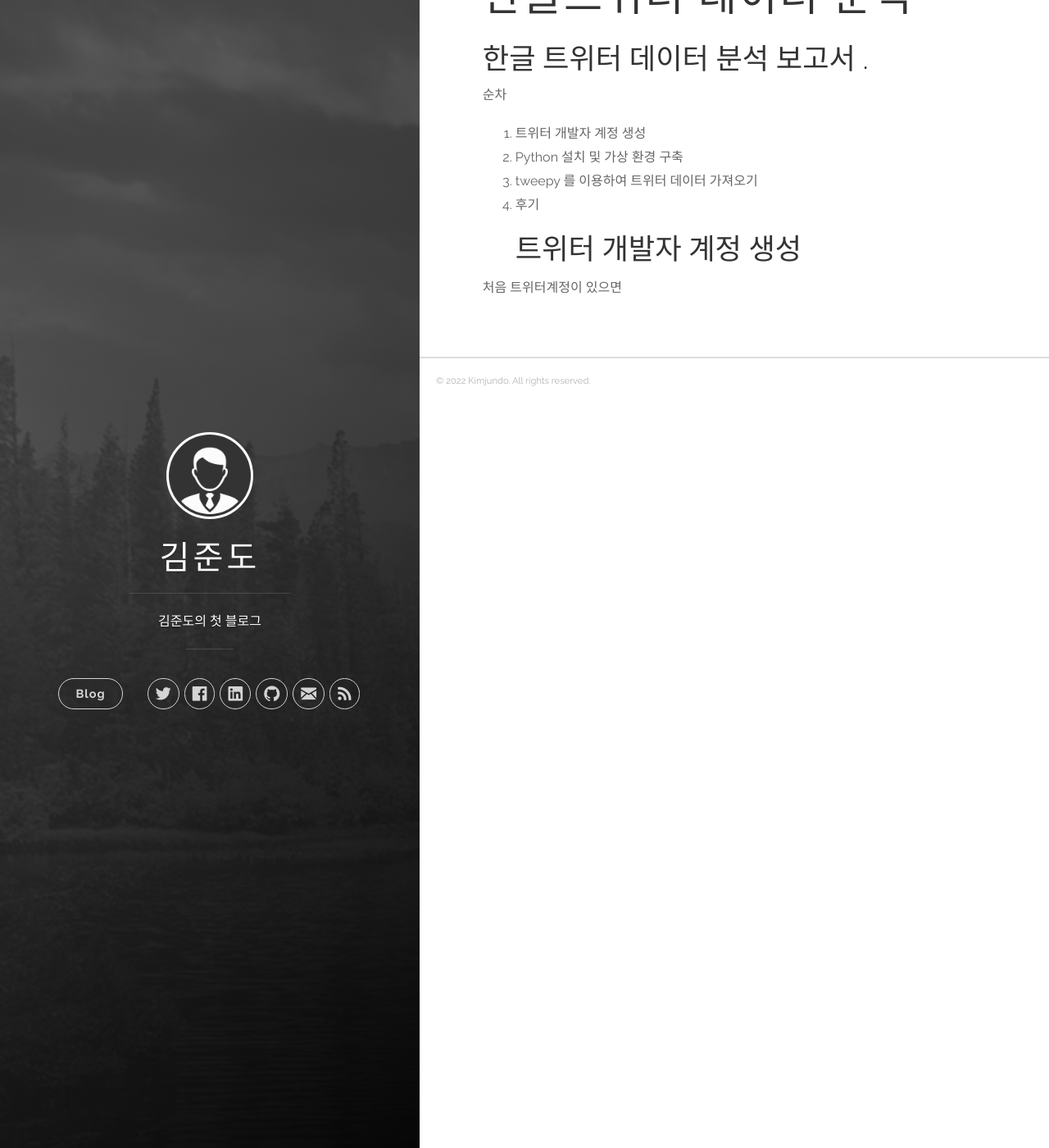
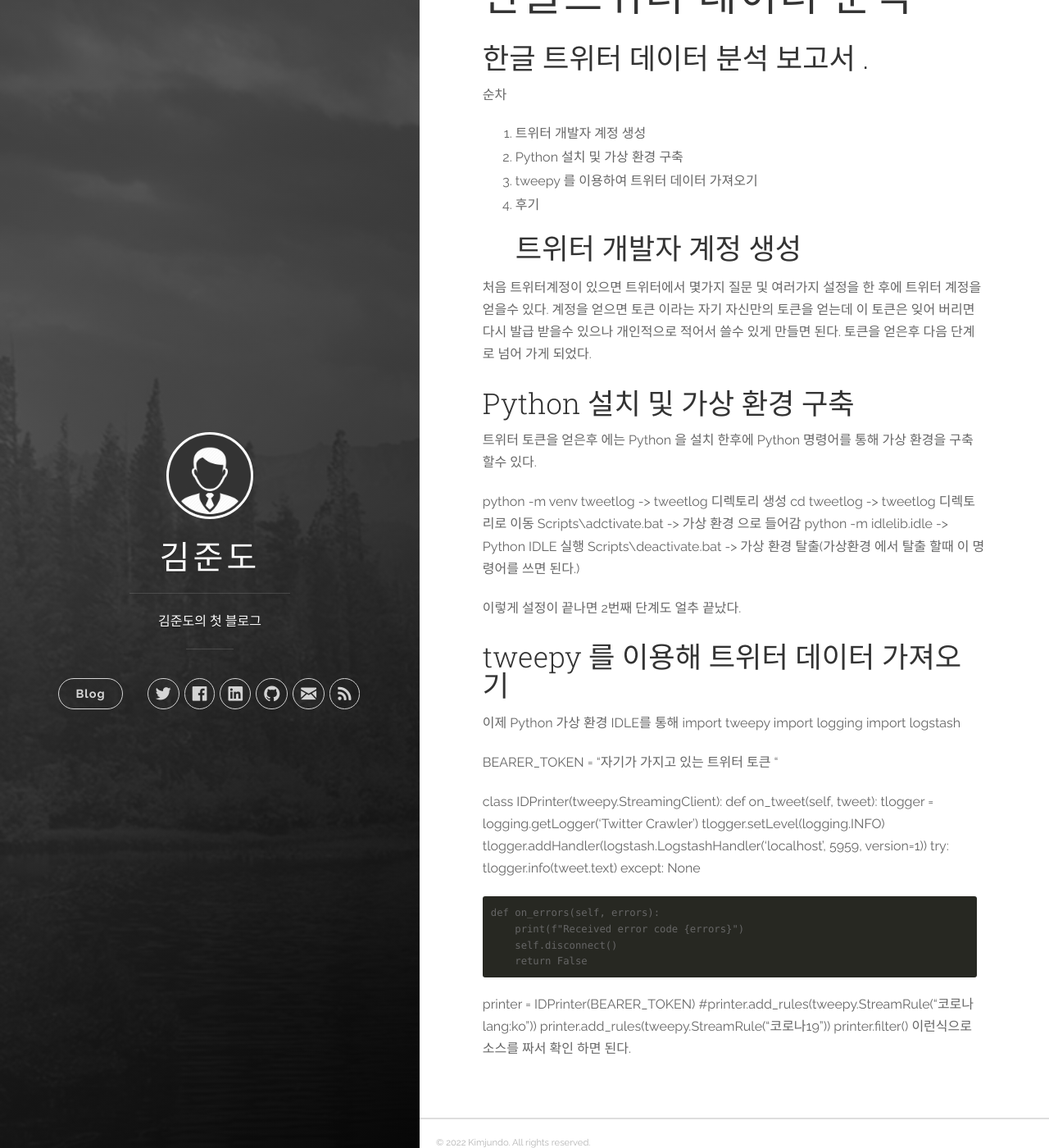
Before and after one commit to Kimjundo/Kimjundo.github.io, a Jekyll site: the page built from _posts/2022-12-02-블로그-첫-글.md, in a window 1280 px wide and 1400 px high, scrolled down 109 px. Shown: the whole window at 82% size. Built offline with Jekyll 4.4.1, drawn with Linux system fonts in a browser that asks for light colours.

Commit message:
Update 2022-12-02-블로그-첫-글.md

```diff
--- a/_posts/2022-12-02-블로그-첫-글.md
+++ b/_posts/2022-12-02-블로그-첫-글.md
@@ -12,4 +12,49 @@ tags: ['블로그', 'jekyll', 'github', 'github.io']
 4. 후기
 ## 트위터 개발자 계정 생성
 
-처음 트위터계정이 있으면
+처음 트위터계정이 있으면 트위터에서 몇가지 질문 및 여러가지 설정을 한 후에 트위터 계정을 얻을수 있다.
+계정을 얻으면 토큰 이라는 자기 자신만의 토큰을 얻는데 이 토큰은 잊어 버리면 다시 발급 받을수 있으나 개인적으로 적어서 쓸수 있게 만들면 된다.
+토큰을 얻은후 다음 단계로 넘어 가게 되었다.
+
+## Python 설치 및 가상 환경 구축
+
+트위터 토큰을 얻은후 에는 Python 을 설치 한후에 Python 명령어를 통해 가상 환경을 구축 할수 있다.
+
+python -m venv tweetlog -> tweetlog 디렉토리 생성
+cd tweetlog  -> tweetlog 디렉토리로 이동
+Scripts\adctivate.bat -> 가상 환경 으로 들어감
+python -m idlelib.idle -> Python IDLE 실행
+Scripts\deactivate.bat -> 가상 환경 탈출(가상환경 에서 탈출 할때 이 명령어를 쓰면 된다.)
+
+이렇게 설정이 끝나면 2번째 단계도 얼추 끝났다.
+
+## tweepy 를 이용해 트위터 데이터 가져오기
+
+이제 Python 가상 환경 IDLE를 통해
+import tweepy
+import logging
+import logstash
+
+
+BEARER_TOKEN = "자기가 가지고 있는 트위터 토큰 "
+
+class IDPrinter(tweepy.StreamingClient):
+    def on_tweet(self, tweet):
+        tlogger = logging.getLogger('Twitter Crawler')
+        tlogger.setLevel(logging.INFO)
+        tlogger.addHandler(logstash.LogstashHandler('localhost', 5959, version=1))
+        try:
+            tlogger.info(tweet.text)
+        except:
+            None
+
+    def on_errors(self, errors):
+        print(f"Received error code {errors}")
+        self.disconnect()
+        return False
+
+printer = IDPrinter(BEARER_TOKEN)
+#printer.add_rules(tweepy.StreamRule("코로나 lang:ko"))
+printer.add_rules(tweepy.StreamRule("코로나19"))
+printer.filter()
+이런식으로 소스를 짜서 확인 하면 된다.
```
